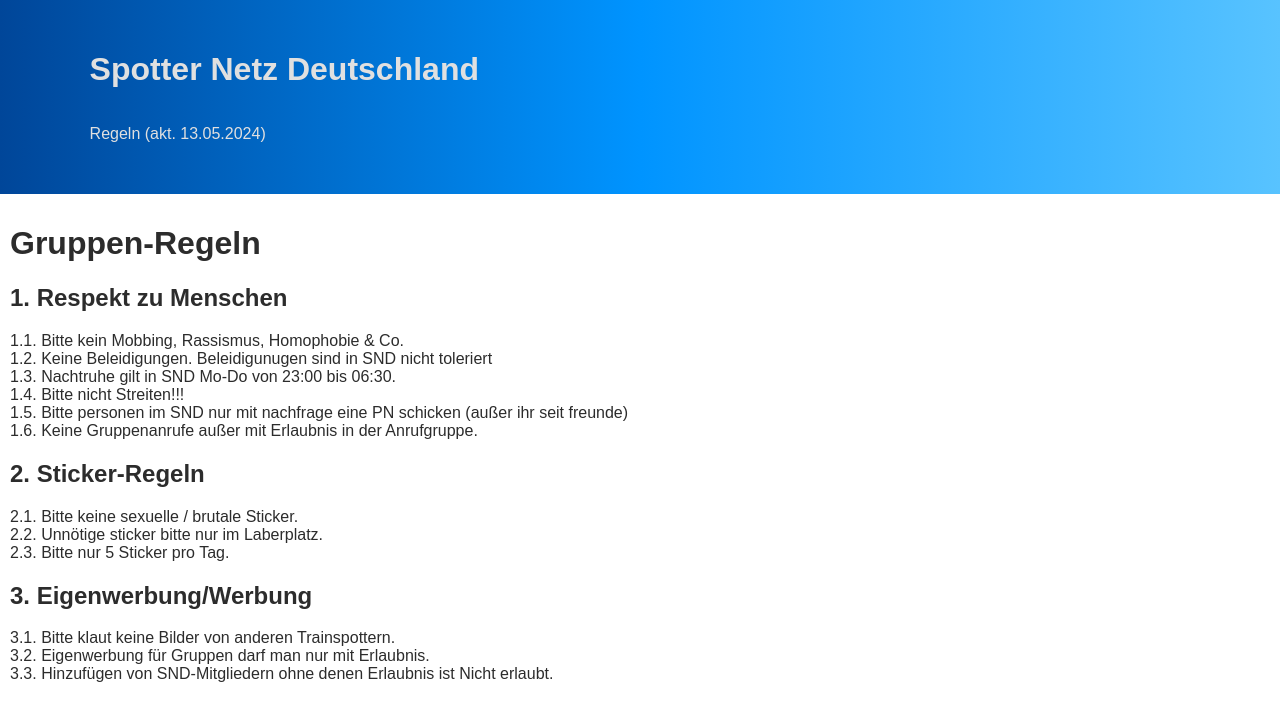
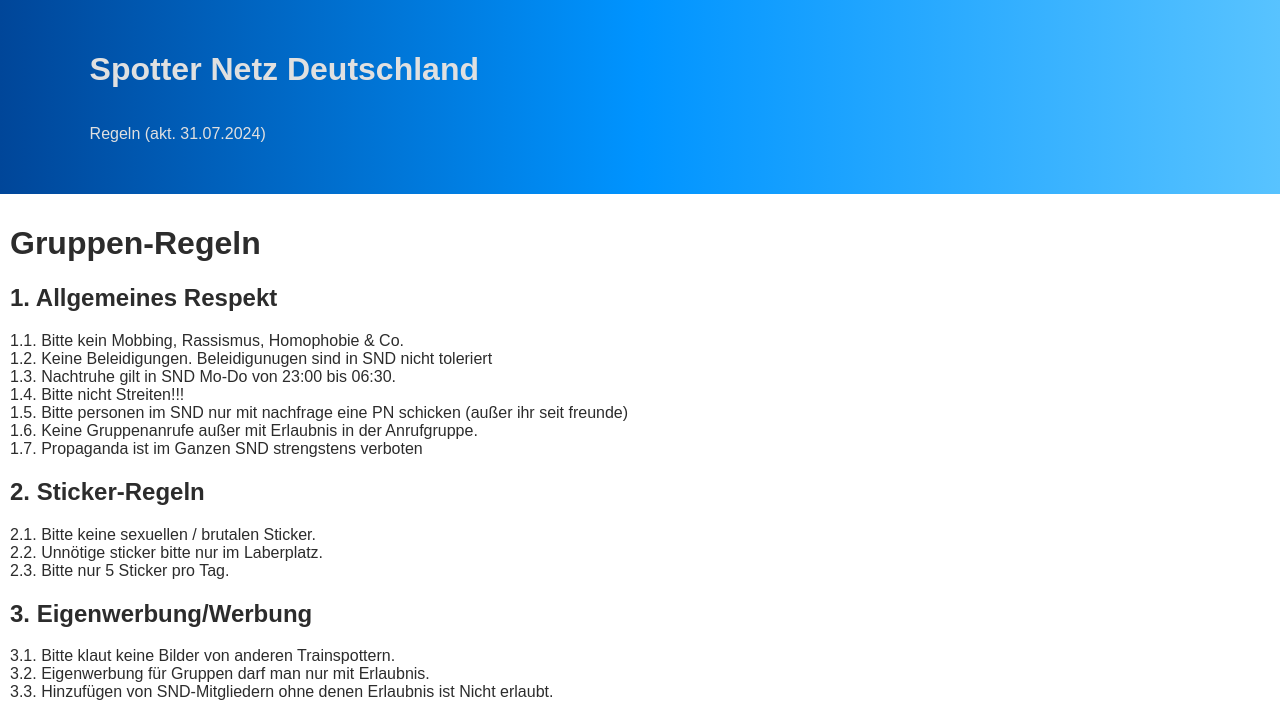
Before and after one commit to spotter-netzde/spotter-netzde.github.io, a website: page regeln.html in a window 1280 px wide. Shown: the part 76-781 px from the top of the page. Drawn offline with Linux system fonts and the light colour scheme.

Commit message:
Neue Regel 1.6

```diff
--- a/regeln.html
+++ b/regeln.html
@@ -24,21 +24,22 @@
         <div class="hero">
             <div class="hero-blur">
                 <h1 class="header-link">Spotter Netz Deutschland</h1>
-                <p class="header-link">Regeln (akt. 13.05.2024)</p>
+                <p class="header-link">Regeln (akt. 31.07.2024)</p>
             </div>
         </div>
         <div class="content">
             <h1>Gruppen-Regeln</h1>
-            <h2>1. Respekt zu Menschen</h2>
+            <h2>1. Allgemeines Respekt</h2>
             <p>1.1. Bitte kein Mobbing, Rassismus, Homophobie & Co. <br>
                 1.2. Keine Beleidigungen. Beleidigunugen sind in SND nicht toleriert <br>
                 1.3. Nachtruhe gilt in SND Mo-Do von 23:00 bis 06:30. <br>
                 1.4. Bitte nicht Streiten!!! <br>
                 1.5. Bitte personen im SND nur mit nachfrage eine PN schicken (außer ihr seit freunde) <br>
-                1.6. Keine Gruppenanrufe außer mit Erlaubnis in der Anrufgruppe.
+                1.6. Keine Gruppenanrufe außer mit Erlaubnis in der Anrufgruppe. <br>
+                1.7. Propaganda ist im Ganzen SND strengstens verboten
             </p>
             <h2>2. Sticker-Regeln</h2>
-            <p>2.1. Bitte keine sexuelle / brutale Sticker. <br>
+            <p>2.1. Bitte keine sexuellen / brutalen Sticker. <br>
                 2.2. Unnötige sticker bitte nur im Laberplatz. <br>
                 2.3. Bitte nur 5 Sticker pro Tag.
             </p>
```
